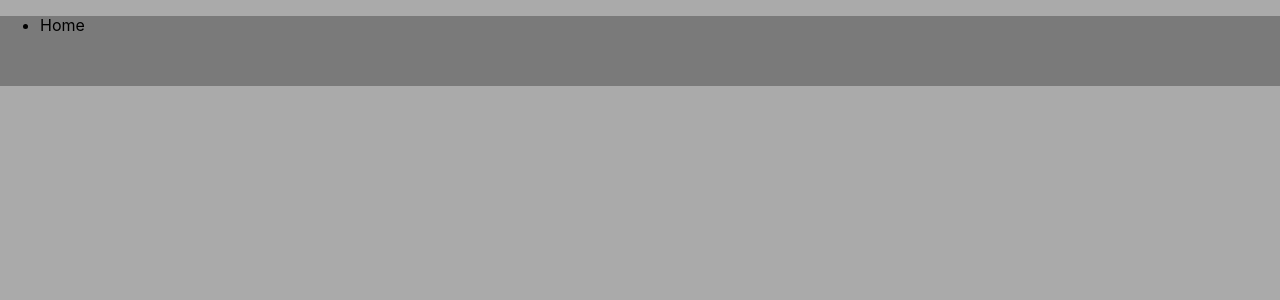
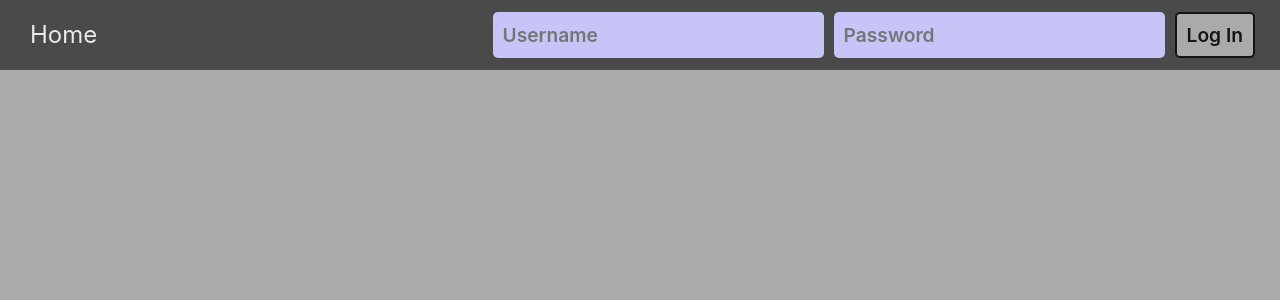
Before and after one commit to perennialAutodidact/eCommerce_boilerplate, a React (Create React App) app in the folder frontend/: page / in a window 1280 px wide. Shown: the top 300 px of the page. Built offline with nearby package versions, Linux system fonts and the light colour scheme.

Commit message:
add login form to nav and style

```diff
--- a/frontend/src/components/App.js
+++ b/frontend/src/components/App.js
@@ -5,7 +5,7 @@ import Navbar from "./layout/Navbar";
 function App() {
   return (
     <div className="App">
-      <Navbar />
+      <Navbar showLogin={false} />
     </div>
   );
 }
--- /dev/null
+++ b/frontend/src/components/layout/NavLogin.js
@@ -0,0 +1,21 @@
+import React from "react";
+
+const NavLogin = () => {
+  return (
+    <form className="login-form">
+      <div className="form-group">
+        <input type="text" name="username" placeholder="Username" />
+      </div>
+
+      <div className="form-group">
+        <input type="password" name="password" placeholder="Password" />
+      </div>
+
+      <div className="form-group">
+        <input type="submit" value="Log In" />
+      </div>
+    </form>
+  );
+};
+
+export default NavLogin;
--- a/frontend/src/components/layout/Navbar.js
+++ b/frontend/src/components/layout/Navbar.js
@@ -1,12 +1,14 @@
 import React, { Component } from "react";
+import NavLogin from "./NavLogin";
 
 class Navbar extends Component {
   render() {
     return (
       <div className="navbar">
-        <ul>
-          <li>Home</li>
+        <ul className="nav-links">
+          <li className="nav-link">Home</li>
         </ul>
+        <NavLogin />
       </div>
     );
   }
--- a/frontend/src/components/scss/Navbar.scss
+++ b/frontend/src/components/scss/Navbar.scss
@@ -1,5 +1,50 @@
 .navbar {
-  background-color: #7a7a7a;
-  width: 100%;
+  align-items: center;
+  background-color: #4a4a4a;
+  display: flex;
   height: 70px;
+  padding: 0 20px;
+
+  .nav-links {
+    align-items: center;
+    display: flex;
+    list-style: none;
+    padding: 10px;
+
+    .nav-link {
+      color: #eaeaea;
+      font-size: 1.5em;
+    }
+  }
+
+  .login-form {
+    display: flex;
+    margin-left: auto;
+    .form-group {
+      display: flex;
+      input {
+        background-color: #c7c4f8;
+        border: none;
+        border-radius: 5px;
+        font-size: 1.2em;
+        font-weight: 600;
+        margin: 5px;
+        padding: 10px;
+      }
+      input[type="submit"] {
+        background-color: #aaaaaa;
+        border: 2px solid #141414;
+        border-radius: 5px;
+        color: #141414;
+        padding: 10px;
+        transition: all 0.3s ease-in-out;
+
+        &:hover {
+          background-color: #141414;
+          border: 2px solid #aaaaaa;
+          color: #aaaaaa;
+        }
+      }
+    }
+  }
 }
```
